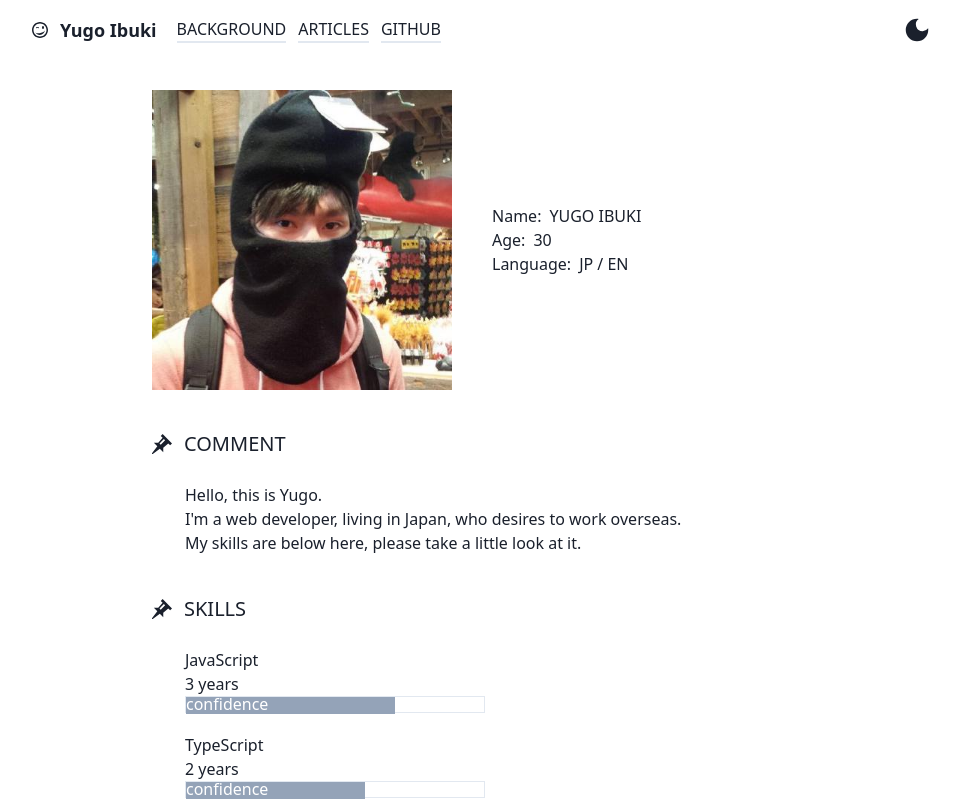
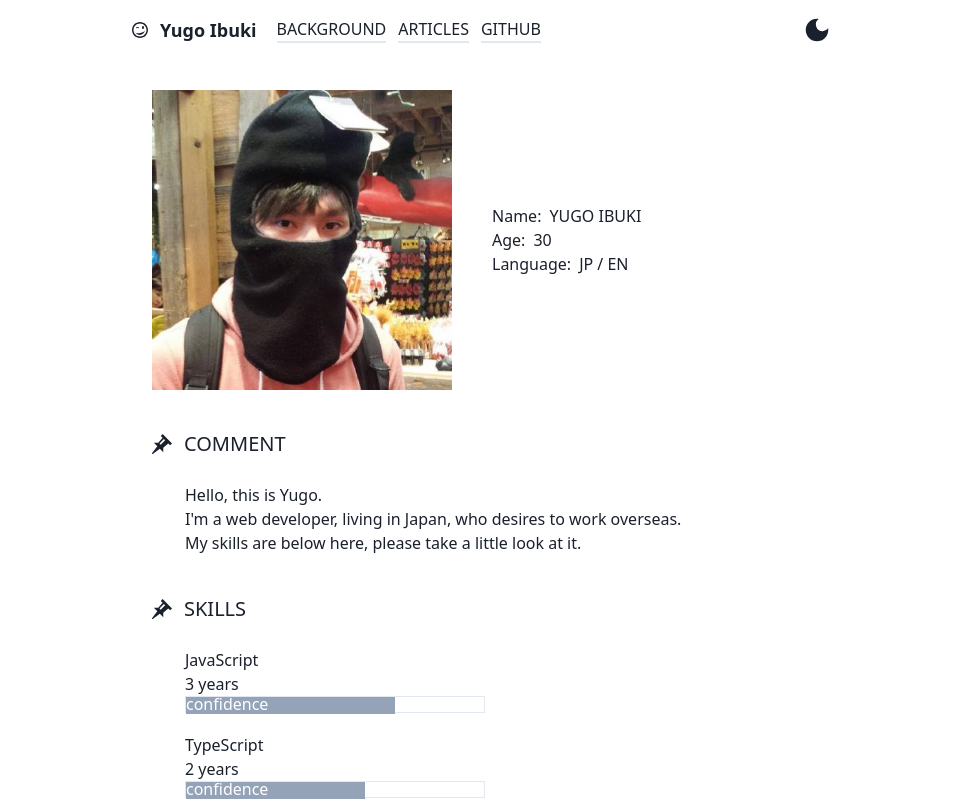
Before and after one commit to yugo-ibuki/portfolio, a Next.js app: page / in a window 1280 px wide. Shown: the top 801 px of the page, without its empty margins (158-1118 px from the left). Built offline with nearby package versions, Linux system fonts and the light colour scheme.

Commit message:
fix: HeaderをSP化対応

```diff
--- a/src/components/Layout/Header/index.tsx
+++ b/src/components/Layout/Header/index.tsx
@@ -28,7 +28,7 @@ export const Header: React.FC = () => {
   return (
     <header>
       <div className={'px-[10px]'}>
-        <div className={'w-[900px] sp:w-full py-[15px] c-flex mx-auto'}>
+        <div className={'w-[700px] sp:w-full py-[15px] c-flex mx-auto'}>
           <div className={'c-flex gap-x-3 w-full'}>
             <Link href="/">
               <a className={'c-flex gap-x-3'}>
```
